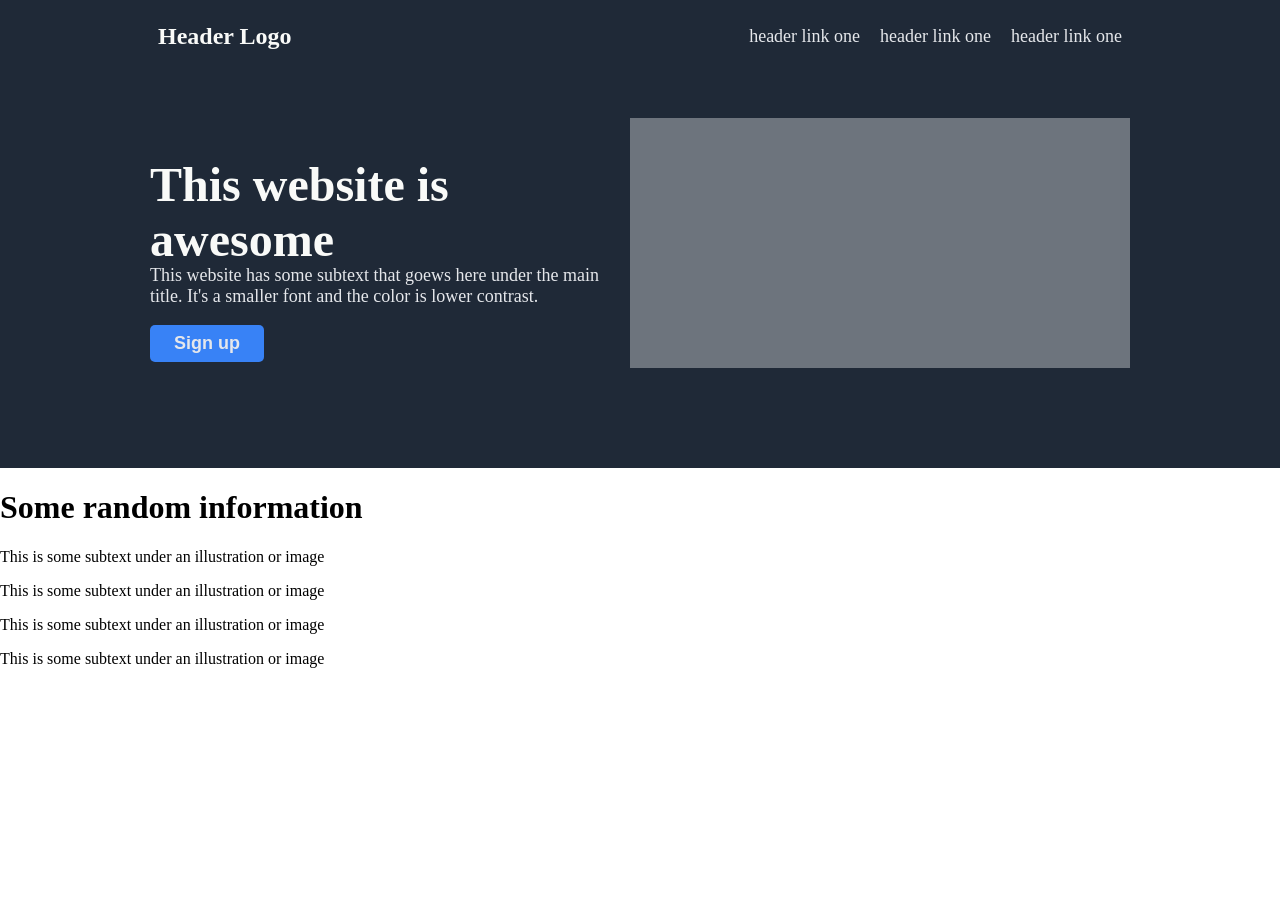
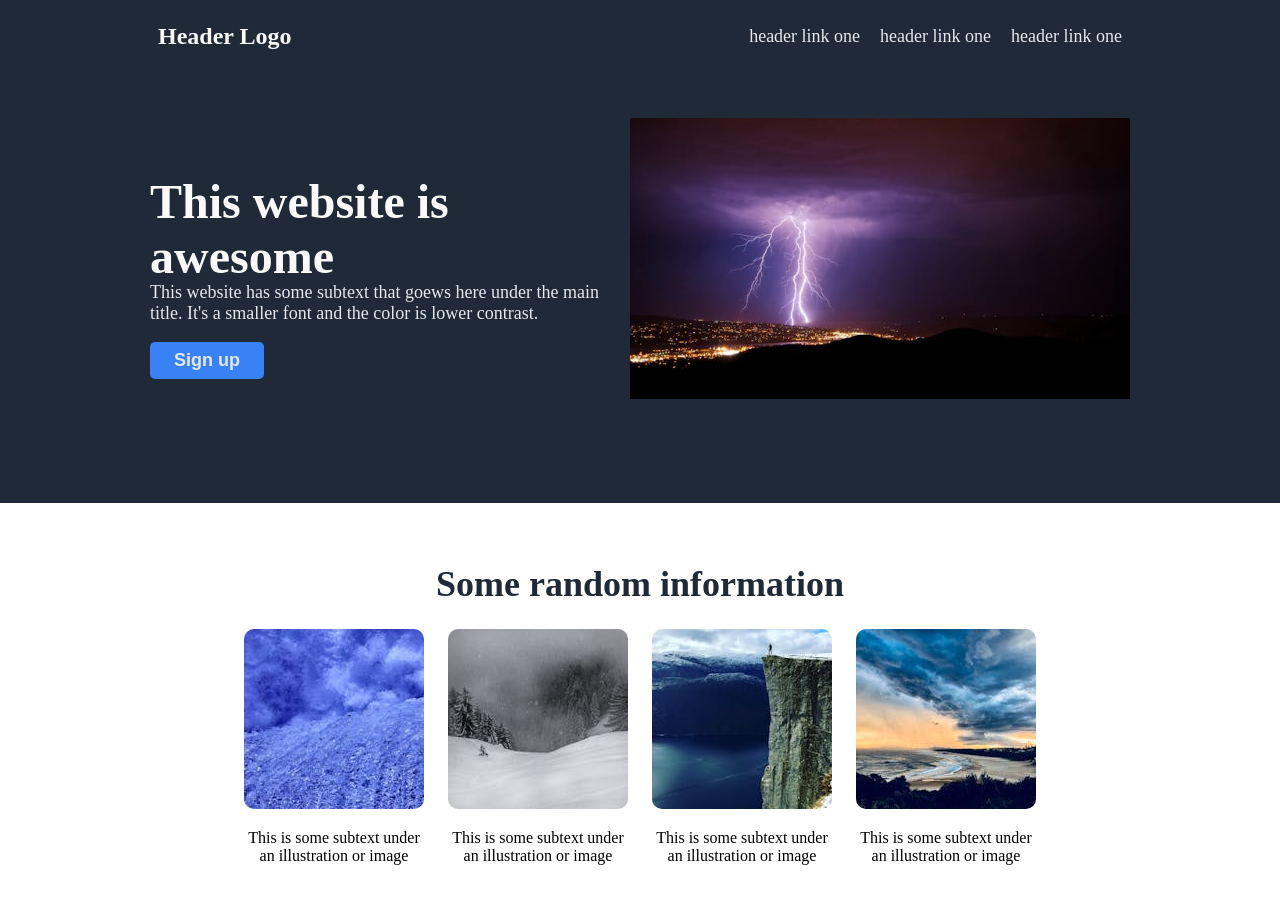
Before and after one commit to Zeefly121/odin-landing-page, a plain HTML site: page index.html in a window 1280 px wide. Before the commit the page ends 800 px from the top, so only its background shows below. Drawn offline with Linux system fonts and the light colour scheme.

Commit message:
Create info section and add hero image

```diff
--- a/index.html
+++ b/index.html
@@ -25,7 +25,7 @@
                 <p>This website has some subtext that goews here under the main title. It's a smaller font and the color is lower contrast.</p>
                 <button>Sign up</button>
             </div>
-            <div class="hero-image"></div>
+            <div class="hero-image"><img src="/images/pexels-frank-cone-lightning.jpg" alt="Lightning in the sky"></div>
         </div>
     </div>
 
@@ -33,19 +33,19 @@
         <h1 class="info-heading">Some random information</h1>
         <div class="images-container">
             <div>
-                <div></div>
+                <img src="/images/pexels-damir-mijailovic-1921088-3593193.jpg" alt="">
                 <p>This is some subtext under an illustration or image</p>
             </div>
             <div>
-                <div></div>
+                <img src="/images/pexels-durica-10763375.jpg" alt="">
                 <p>This is some subtext under an illustration or image</p>
             </div>
             <div>
-                <div></div>
+                <img src="/images/pexels-jochen-g-2129841-3762569.jpg" alt="">
                 <p>This is some subtext under an illustration or image</p>
             </div>
             <div>
-                <div></div>
+                <img src="/images/pexels-rhiannonstone-772831.jpg" alt="">
                 <p>This is some subtext under an illustration or image</p>
             </div>
         </div>
--- a/styles.css
+++ b/styles.css
@@ -75,9 +75,37 @@ a {
     gap: 20px;
 }
 
-.hero-image {
+.hero-image img{
     width: 500px;
-    height: 250px;
-    background-color: #6d747d;
+    height: auto;
     flex-shrink: 0;
 }
+
+.info-container {
+    display: flex;
+    flex-direction: column;
+    align-items: center;
+    padding: 36px 0 120px 0;
+}
+
+.info-heading {
+    font-size: 36px;
+    font-weight: 900;
+    color: #1f2937;
+}
+
+.images-container {
+    display: flex;
+    justify-content: center;
+    gap: 24px;
+}
+
+.images-container div {
+    width: 180px;
+    height: auto;
+    text-align: center;
+}
+
+.images-container div img {
+    border-radius: 10px;
+}
```
Also changed, not shown: images/pexels-damir-mijailovic-1921088-3593193.jpg (added), images/pexels-durica-10763375.jpg (added), images/pexels-frank-cone-lightning.jpg (added), images/pexels-jochen-g-2129841-3762569.jpg (added), images/pexels-rhiannonstone-772831.jpg (added).
